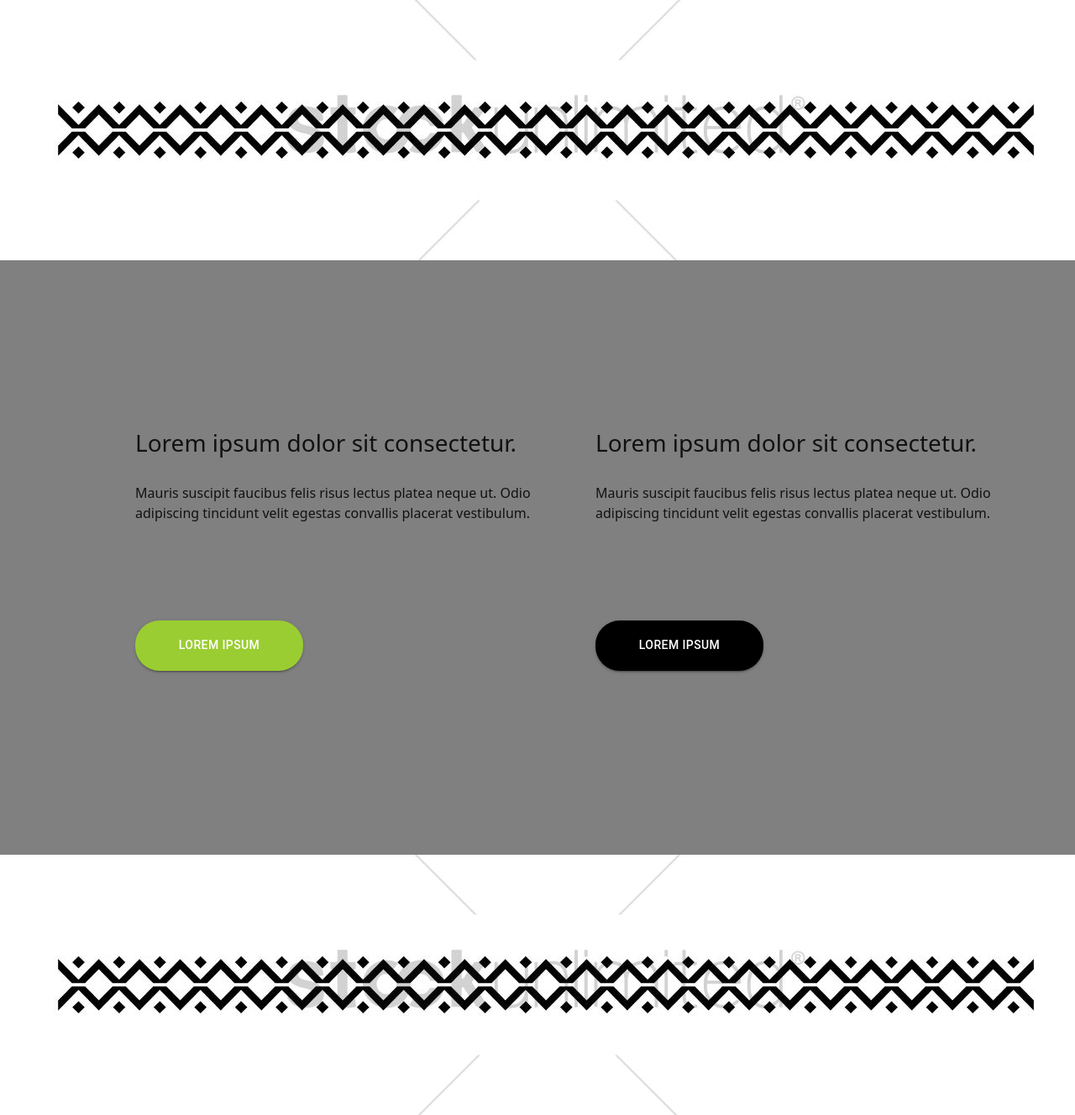
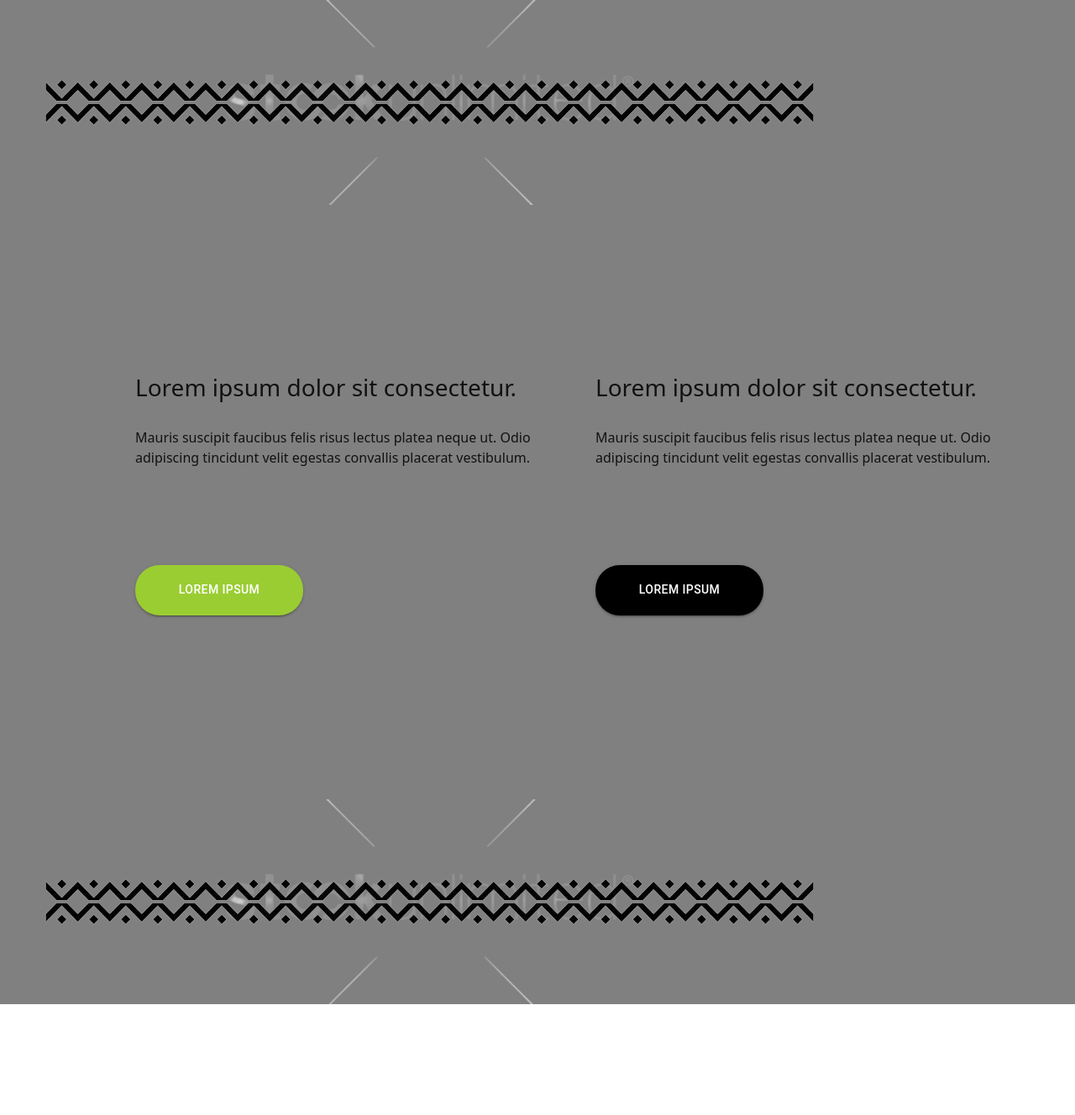
Before and after one commit to habte-selassie/Test_Project, a React (Create React App) app in the folder front/: page / in a window 1280 px wide. Shown: the whole page at 84% size. After the commit the page ends 1196 px from the top, so only its background shows below. Built offline with nearby package versions, Linux system fonts and the light colour scheme.

Commit message:
update commit

```diff
--- a/front/src/web-components/Body.js
+++ b/front/src/web-components/Body.js
@@ -6,7 +6,7 @@
 const Body = () => {
     return (
         <div style={{backgroundColor:'grey'}}>
-        <img src={require('.././web-components/assets/border.jpg')} alt=''/>
+        <img src={require('.././web-components/assets/border-1.png')} alt=''/>
  <Box
       sx={{
         display: 'flex',
@@ -40,7 +40,7 @@
     </div>
 
     </Box>
-    <img src={require('.././web-components/assets/border.jpg')} alt=''/>
+    <img src={require('.././web-components/assets/border-1.png')} alt=''/>
         </div>
      );
 }
```
Also changed, not shown: front/src/web-components/assets/border-1.png (renamed from front/src/web-components/assets/border-removebg-preview.png).
